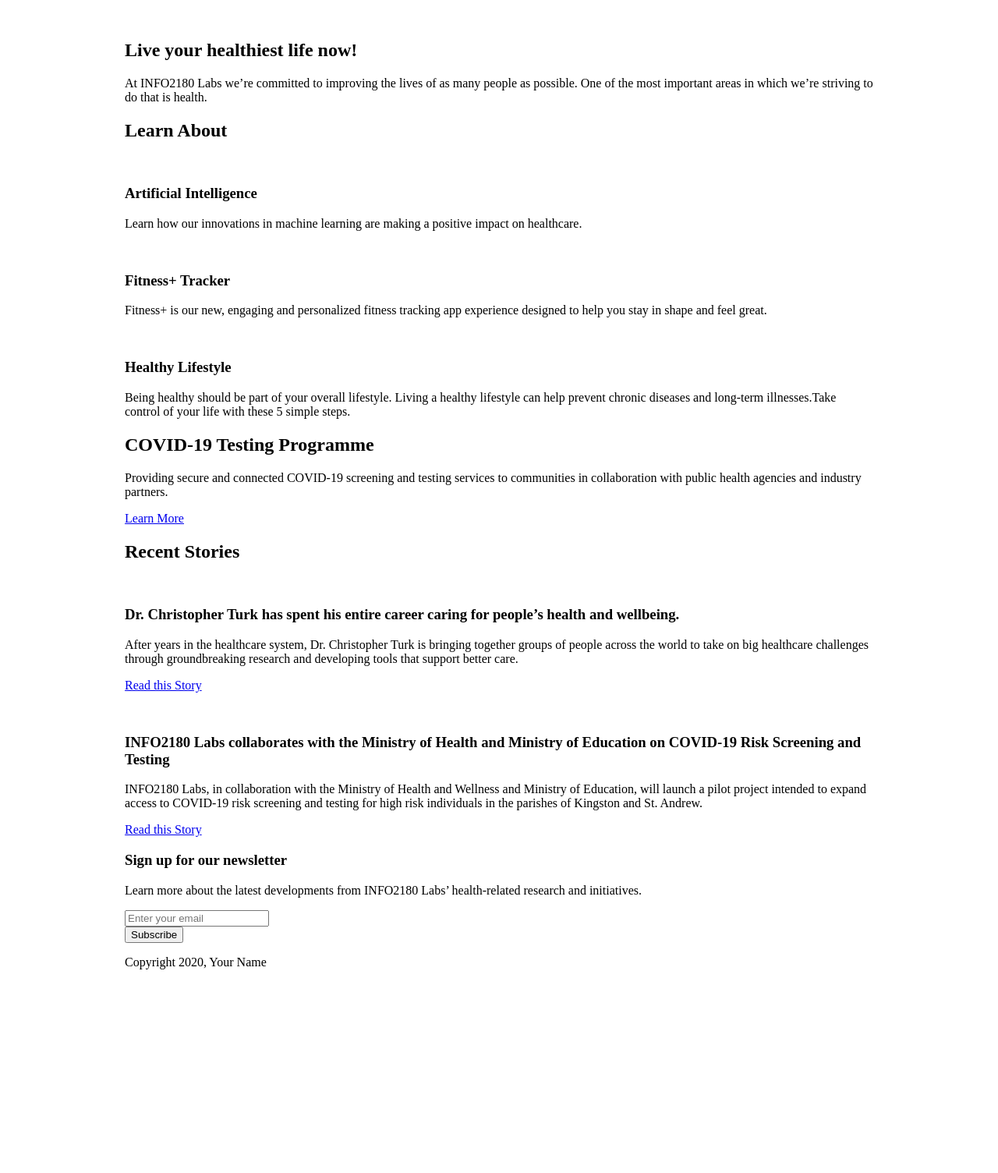
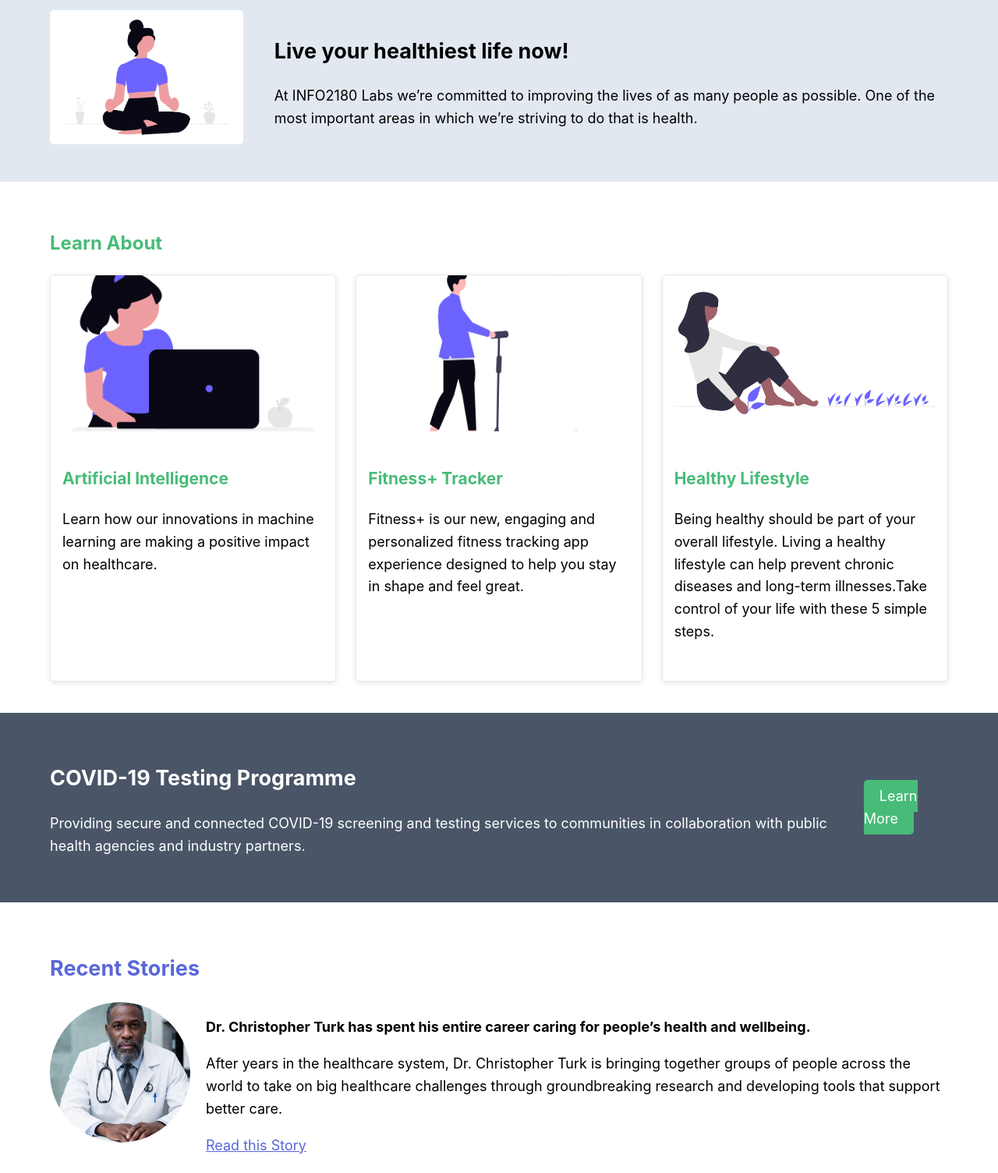
Before and after one commit to AStewart0/info2180-project1, a plain HTML site: page index.html in a window 1280 px wide. Shown: the part 173-1677 px from the top of the page at 78% size. Before the commit the page ends 1432 px from the top, so only its background shows below. Drawn offline with Linux system fonts and the light colour scheme.

Commit message:
Added Images Folder and Full Landing Page

```diff
--- a/index.html
+++ b/index.html
@@ -26,7 +26,7 @@
         <section class="overview-hero">
             <div class="container">
                 <div class="overview-hero-image">
-                    <img src="#" alt="">
+                    <img src="Images/hero.png" alt="Hero Image">
                 </div>
                 <div class="overview-hero-text">
                     <h2>Live  your healthiest life now!</h2>
@@ -39,21 +39,21 @@
                 <h2>Learn About</h2>
                 <div class="cards">
                     <div class="card">
-                        <img src="#" alt="">
+                        <img src="Images/AI.png" alt="">
                         <div class="card-body">
                             <h3>Artificial Intelligence</h3>
                             <p>Learn how our innovations in machine learning are making a positive impact on healthcare.</p>
                         </div>
                     </div>
                     <div class="card">
-                        <img src="#" alt="">
+                        <img src="Images/fitness.png" alt="">
                         <div class="card-body">
                             <h3>Fitness+ Tracker</h3>
                             <p>Fitness+ is our new, engaging and personalized fitness tracking app experience designed to help you stay in shape and feel great.</p>
                         </div>
                     </div>
                     <div class="card">
-                        <img src="#" alt="">
+                        <img src="Images/health.png" alt="">
                         <div class="card-body">
                             <h3>Healthy Lifestyle</h3>
                             <p>Being healthy should be part of your overall lifestyle. Living a healthy lifestyle can help prevent chronic diseases and long-term illnesses.Take control of your life with these 5 simple steps.</p>
@@ -77,7 +77,7 @@
             <div class="container">
                 <h2>Recent Stories</h2>
                 <article>
-                    <img src="" alt="">
+                    <img src="Images/Doctor.jpg" alt="">
                     <div class="article-body">
                         <h3>Dr. Christopher Turk has spent his entire career caring for people’s health and wellbeing.</h3>
                         <p>After years in the healthcare system, Dr. Christopher Turk is bringing together groups of people across the world to take on big healthcare challenges through groundbreaking research and developing tools that support better care.</p>
@@ -85,7 +85,7 @@
                     </div>
                 </article>
                 <article>
-                    <img src="" alt="">
+                    <img src="Images/experiment.jpg" alt="">
                     <div class="article-body">
                         <h3>INFO2180 Labs collaborates with the Ministry of Health and Ministry of Education on COVID-19 Risk Screening and Testing</h3>
                         <p>INFO2180 Labs, in collaboration with the Ministry of Health and Wellness and Ministry of Education, will launch a pilot project intended to expand access to COVID-19 risk screening and testing for high risk individuals in the parishes of Kingston and St. Andrew.</p>
@@ -110,7 +110,7 @@
     </main>
     <footer>
         <div class="container">
-            <p>Copyright 2020, Your Name</p>
+            <p>Copyright 2020, Antoine Stewart</p>
         </div>
     </footer>
 </body>
--- a/scripts.js
+++ b/scripts.js
@@ -1 +1,21 @@
-/* Add your JavaScript to this file */
+window.onload = function () {
+    const form = document.querySelector("form");
+    const emailInput = document.querySelector("#email");
+    const messageDiv = document.querySelector(".message");
+
+    form.addEventListener("submit", function (event) {
+        event.preventDefault();
+
+        const email = emailInput.value.trim();
+
+        if (email === "") {
+            messageDiv.textContent = "Please enter a valid email address.";
+            return;
+        }
+
+        messageDiv.innerHTML =
+            `Thank you! Your email address <${email}> has been added to our mailing list!`;
+
+        emailInput.value = "";
+    });
+};
--- a/styles.css
+++ b/styles.css
@@ -1,11 +1,193 @@
-/* Add your CSS to this file */
+/* Global Styles */
 body {
     margin: 0;
-    font-size: 16px;
+    font-family: -apple-system, BlinkMacSystemFont, "Segoe UI", Roboto,
+                 "Helvetica Neue", Arial, "Noto Sans", sans-serif;
+    font-size: 18px;
+    line-height: 1.6;
 }
 
 .container {
+    width: 90%;
+    max-width: 1200px;
     margin: 0 auto;
-    max-width: 960px;
+}
+
+section {
+    padding: 40px 0;
+}
+
+/* HEADER */
+header {
+    background: white;
+    padding: 20px 0;
+}
+
+header .container {
+    display: flex;
+    justify-content: space-between;
+    align-items: center;
+}
+
+nav ul {
+    list-style: none;
+    display: flex;
+    gap: 20px;
+    padding: 0;
+    margin: 0;
+}
+
+nav ul li a {
+    text-decoration: none;
+    color: #6b7280;
+    font-size: 18px;
+}
+
+nav ul li a:hover {
+    color: #5A67D8;
+}
+
+/* HERO SECTION */
+.overview-hero {
+    background: #E2E8F0;
+}
+
+.overview-hero .container {
+    display: flex;
+    align-items: center;
+    gap: 40px;
+}
+
+.overview-hero-image img {
     width: 100%;
+    max-width: 400px;
+    border-radius: 5px;
 }
+
+/* LEARN ABOUT SECTION */
+.learn-about h2 {
+    font-size: 24px;
+    color: #48BB78;
+    margin-bottom: 20px;
+}
+
+.cards {
+    display: grid;
+    grid-template-columns: repeat(3, 1fr);
+    gap: 25px;
+}
+
+.card {
+    border: 1px solid #E2E8F0;
+    border-radius: 5px;
+    box-shadow: 0 2px 6px rgba(0,0,0,0.1);
+    padding-bottom: 15px;
+}
+
+.card img {
+    width: 100%;
+    height: 200px;
+    object-fit: cover;
+    border-top-left-radius: 5px;
+    border-top-right-radius: 5px;
+}
+
+.card-body {
+    padding: 15px;
+}
+
+.card-body h3 {
+    font-size: 21px;
+    color: #48BB78;
+}
+
+/* COVID TESTING SECTION */
+.testing {
+    background: #4A5568;
+    color: white;
+}
+
+.testing .container {
+    display: flex;
+    justify-content: space-between;
+    align-items: center;
+}
+
+.testing a.btn {
+    background: #48BB78;
+    padding: 10px 20px;
+    color: white;
+    text-decoration: none;
+    border-radius: 5px;
+}
+
+/* STORIES SECTION */
+.stories h2 {
+    color: #5A67D8;
+}
+
+.stories article {
+    display: flex;
+    align-items: flex-start;
+    gap: 20px;
+    margin-bottom: 40px;
+}
+
+.stories article img {
+    width: 180px;
+    height: 180px;
+    object-fit: cover;
+    border-radius: 50%;
+}
+
+.stories article h3 {
+    font-size: 18px;
+}
+
+.stories a {
+    color: #5A67D8;
+}
+
+/* NEWSLETTER SECTION */
+.newsletter {
+    background: #48BB78;
+    text-align: center;
+    color: white;
+}
+
+.newsletter form {
+    display: flex;
+    justify-content: center;
+    gap: 10px;
+    margin-top: 15px;
+}
+
+.newsletter input {
+    padding: 10px;
+    font-size: 16px;
+    width: 250px;
+    border: none;
+    border-radius: 5px;
+}
+
+.newsletter button {
+    background: #5A67D8;
+    color: white;
+    border: none;
+    padding: 10px 15px;
+    border-radius: 5px;
+    cursor: pointer;
+}
+
+.message {
+    margin-top: 20px;
+    font-weight: bold;
+}
+
+/* FOOTER */
+footer {
+    background: #4A5568;
+    color: white;
+    text-align: center;
+    padding: 20px 0;
+}
```
Also changed, not shown: Images/AI.png (added), Images/Doctor.jpg (added), Images/experiment.jpg (added), Images/fitness.png (added), Images/health.png (added), Images/hero.png (added).
